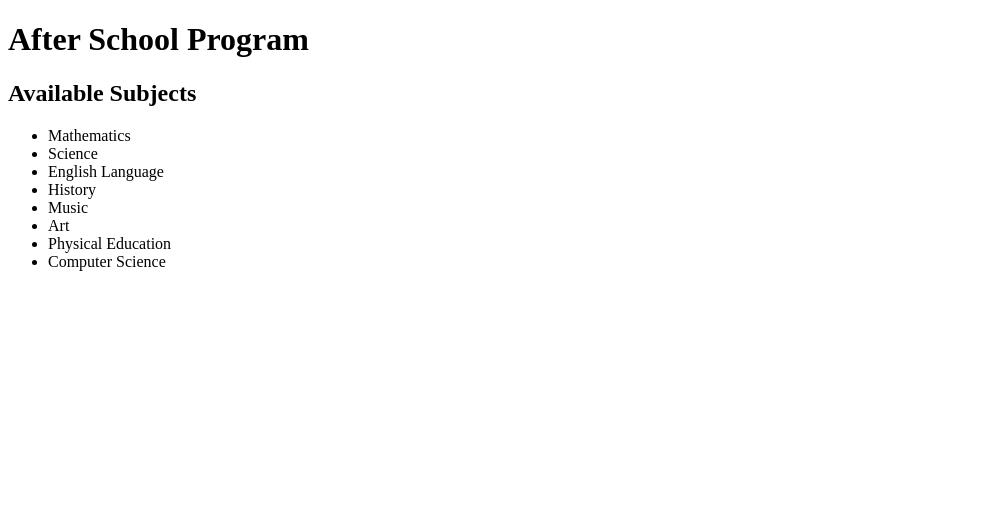
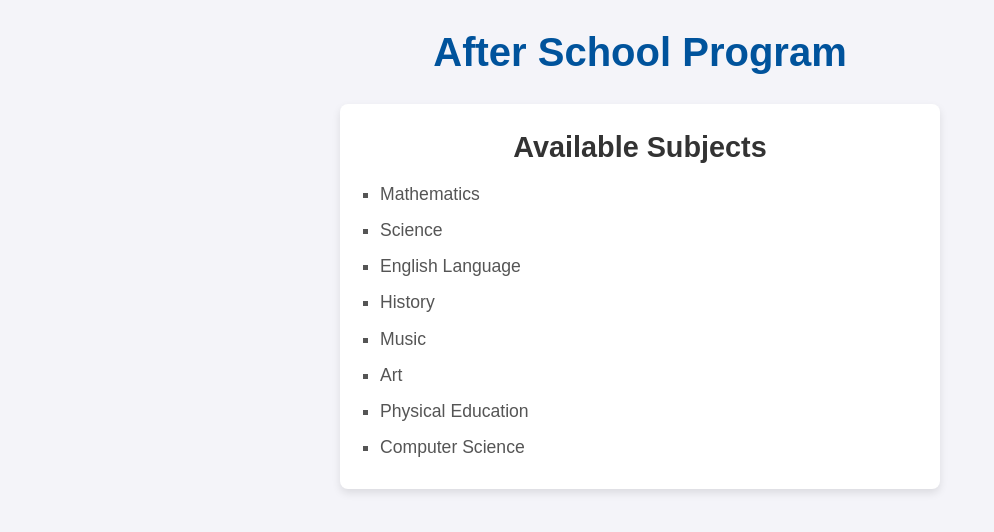
Before and after one commit to Rambe01/after-school-lesson, a plain HTML site: page index.html in a window 1280 px wide. Shown: the whole page, without its empty margins (0-994 px from the left). Drawn offline with Linux system fonts and the light colour scheme.

Commit message:
upd 2
basic css style was added to initial framework

```diff
--- a/index.html
+++ b/index.html
@@ -5,6 +5,66 @@
     <meta charset="UTF-8">
     <meta name="viewport" content="width=device-width, initial-scale=1.0">
     <title>After School Program</title>
+    <style>
+        /* Basic reset */
+        * {
+            margin: 0;
+            padding: 0;
+            box-sizing: border-box;
+        }
+
+        /* Body styling */
+        body {
+            font-family: Arial, sans-serif;
+            line-height: 1.6;
+            background-color: #f4f4f9;
+            color: #333;
+            display: flex;
+            flex-direction: column;
+            align-items: center;
+            padding: 20px;
+        }
+
+        /* Header styling */
+        header {
+            margin-bottom: 20px;
+            text-align: center;
+        }
+
+        h1 {
+            font-size: 2.5em;
+            color: #00539C;
+        }
+
+        /* Section styling */
+        section {
+            width: 100%;
+            max-width: 600px;
+            background-color: #ffffff;
+            padding: 20px;
+            border-radius: 8px;
+            box-shadow: 0 4px 8px rgba(0, 0, 0, 0.1);
+        }
+
+        h2 {
+            font-size: 1.8em;
+            color: #333;
+            margin-bottom: 10px;
+            text-align: center;
+        }
+
+        /* List styling */
+        ul {
+            list-style-type: square;
+            padding-left: 20px;
+        }
+
+        li {
+            font-size: 1.1em;
+            margin-bottom: 8px;
+            color: #555;
+        }
+    </style>
 </head>
 
 <body>
```
Also changed, not shown: style.css (added).
